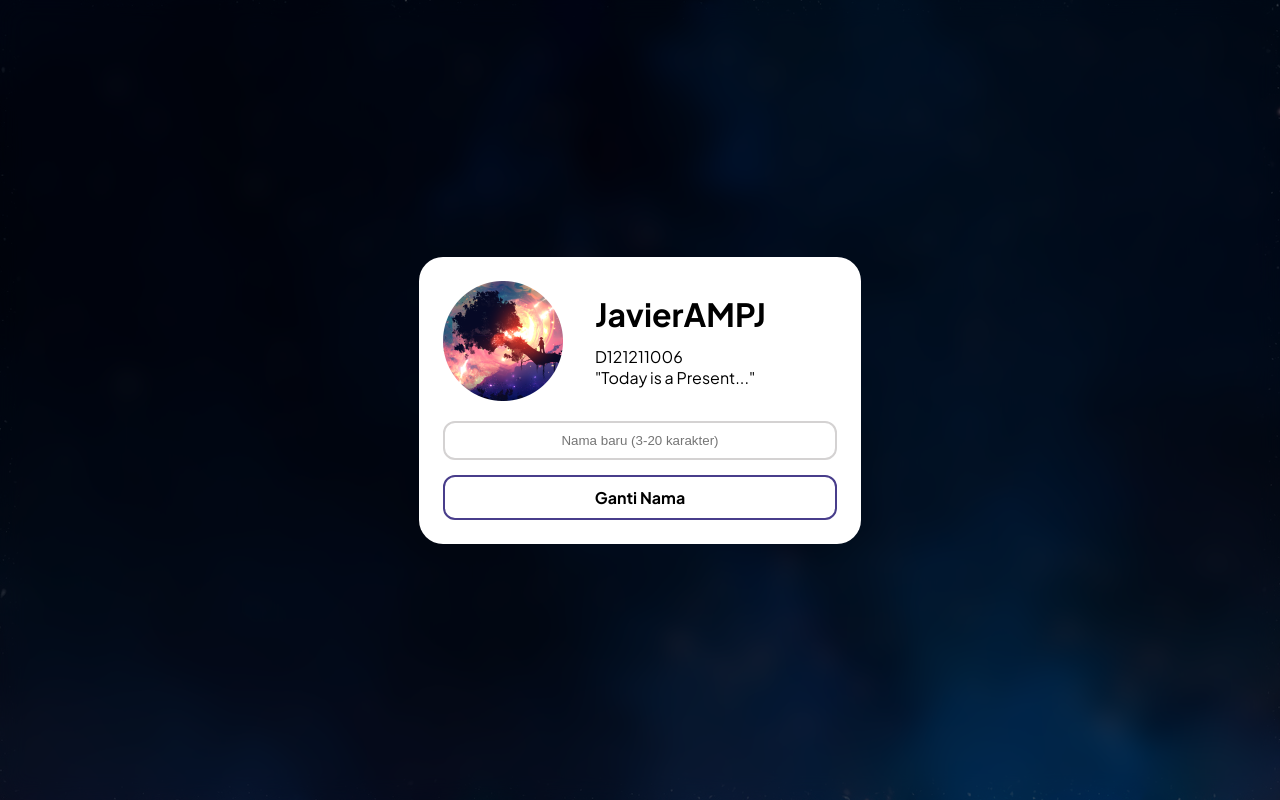
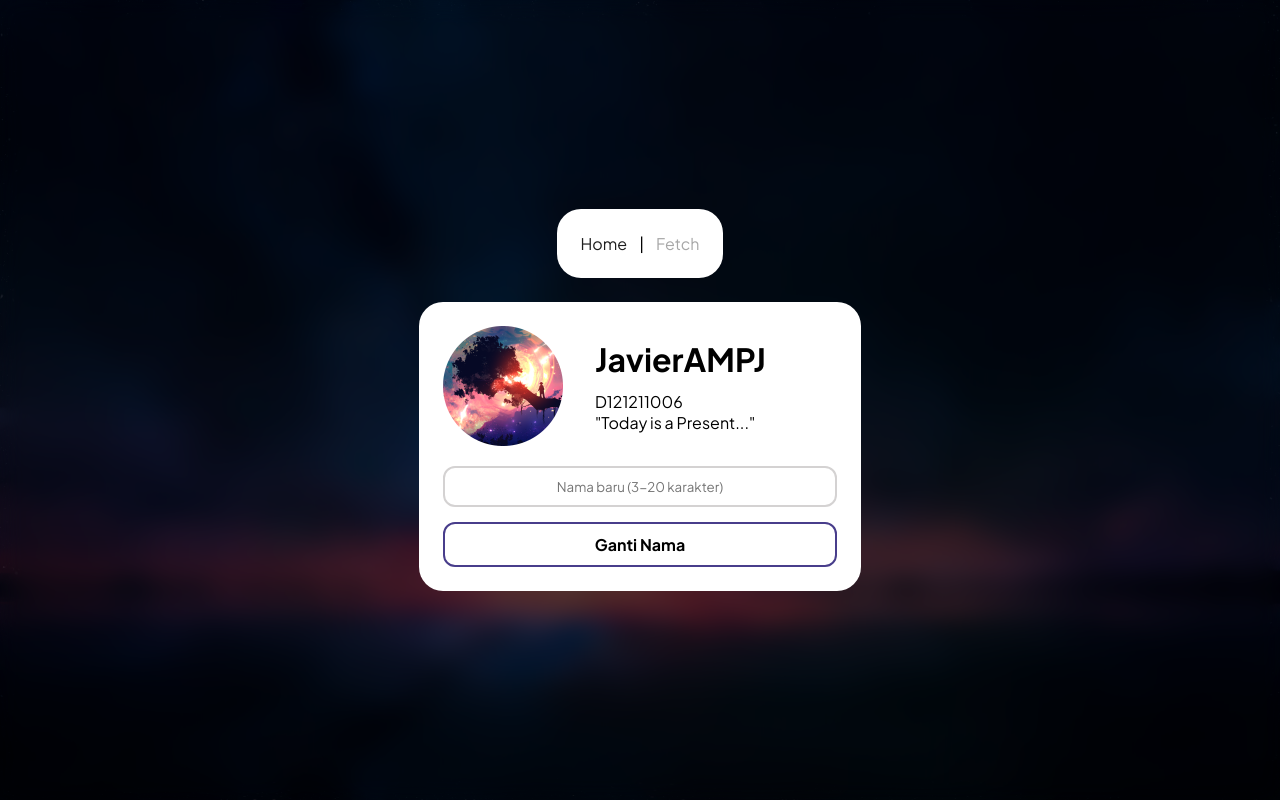
Before and after one commit to JavierAMPJ/banner-pmw2023, a Next.js app: page / in a window 1280 px wide. Built offline with nearby package versions, Linux system fonts and the light colour scheme.

Commit message:
added navbar and diary to fetch API

```diff
--- a/jsconfig.json
+++ b/jsconfig.json
@@ -1,7 +1,7 @@
 {
   "compilerOptions": {
     "paths": {
-      "@/*": ["./src/*"]
+      "@*": ["./src/*"]
     }
   }
 }
--- a/package.json
+++ b/package.json
@@ -9,8 +9,9 @@
     "lint": "next lint"
   },
   "dependencies": {
+    "axios": "^1.6.2",
+    "next": "14.0.1",
     "react": "^18",
-    "react-dom": "^18",
-    "next": "14.0.1"
+    "react-dom": "^18"
   }
 }
--- a/src/app/layout.js
+++ b/src/app/layout.js
@@ -1,3 +1,5 @@
+import Navbar from '@components/navbar/navbar'
+import '@styles/global.css'
 
 export const metadata = {
   title: 'JavierAMPJ',
@@ -7,7 +9,10 @@ export const metadata = {
 export default function RootLayout({ children }) {
   return (
     <html lang="en">
-      <body>{children}</body>
+      <body>
+        <Navbar/>
+        {children}
+      </body>
     </html>
   )
 }
--- a/src/app/page.js
+++ b/src/app/page.js
@@ -2,7 +2,7 @@
 
 import { useState } from 'react'
 import Image from 'next/image'
-import './globals.css'
+import '@styles/home.css'
 
 export default function Home() {
   const [nama, setNama] = useState('JavierAMPJ')
@@ -11,7 +11,7 @@ export default function Home() {
 
   function handlerTekanEnter(event){
     if (event.key === 'Enter'){
-      handlerUbahNama(event)
+      handlerUbahNama()
     }
   }
 
@@ -20,7 +20,7 @@ export default function Home() {
   }
 
   function handlerUbahNama(){
-    if (inputNama.trim() !== '' && inputNama.length > 2){
+    if (inputNama.trim() !== '' && inputNama.length >= 3){
       setNama(inputNama)
       setInputNama('')
       setPlaceholder('Nama Baru (3-20 karakter)')
@@ -34,8 +34,7 @@ export default function Home() {
   }
 
   return (
-    <div className='body'>
-      <div className="background-effect">
+    <>
       <div className="banner-container">
         <div className="header-banner-wrapper">
           <div className="profile-header-banner">
@@ -55,13 +54,12 @@ export default function Home() {
           </div>
         </div>
         <div className="cta-banner-wrapper">
-            <input type='text' placeholder={placeholder} className='cta-input' onInput={handlerInputNama} value={inputNama} onKeyDown={handlerTekanEnter} minLength={3} maxLength={20}/>
+          <input type='text' placeholder={placeholder} className='cta-input' onInput={handlerInputNama} value={inputNama} onKeyDown={handlerTekanEnter} maxLength={20}/>
           <div className='cta-button' onClick={handlerUbahNama}>
             <p>Ganti Nama</p>
           </div>
         </div>
       </div>
-      </div>
-    </div>
+    </>
   )
 }
--- /dev/null
+++ b/src/components/navbar/navbar.css
@@ -0,0 +1,16 @@
+.navbar-container {
+    display: flex;
+    flex-direction: row;
+    column-gap: 12px;
+    background-color: white;
+    padding: 24px;
+    border-radius: 24px;
+}
+
+.default {
+    color: rgb(167, 167, 167);
+}
+
+.active {
+    color: #1E1E1E;
+}
--- /dev/null
+++ b/src/components/navbar/navbar.js
@@ -0,0 +1,25 @@
+'use client'
+
+import '@components/navbar/navbar.css'
+import Link from 'next/link'
+import { usePathname } from 'next/navigation'
+
+const Navbar = () => {
+    const pathname = usePathname();
+
+    return (
+        <div className='navbar-container'>
+            <Link className={`navbar-link ${pathname === '/' ? 'active' : 'default'}`} href="/">
+                Home
+            </Link>
+
+            <p>|</p>
+
+            <Link className={`navbar-link ${pathname === '/diary' ? 'active' : 'default'}`} href="/diary">
+                Fetch
+            </Link>
+        </div>
+    );
+};
+
+export default Navbar;
--- /dev/null
+++ b/src/styles/global.css
@@ -0,0 +1,25 @@
+@import url('https://fonts.googleapis.com/css2?family=Plus+Jakarta+Sans:wght@300;400;700&display=swap');
+
+*{
+    padding: 0;
+    margin: 0;
+    box-sizing: border-box;
+    text-decoration: none;
+    font-family: Plus Jakarta Sans;
+}
+
+body{
+    width: 100vw;
+    height: 100vh;
+    display: flex;
+    flex-direction: column;
+    align-items: center;
+    row-gap: 24px;
+    justify-content: center;
+    background-color: rgba(0, 0, 0, 0.5);
+    backdrop-filter: blur(12px);
+    background-image: linear-gradient(rgba(0, 0, 0, 0.5), rgba(0, 0, 0, 0.75)), url(/assets/bg.jpg);
+    background-size: cover;
+    background-position: center;
+    background-repeat: no-repeat;
+}
--- a/src/app/globals.css
+++ b/src/styles/home.css
@@ -1,15 +1,7 @@
 @import url('https://fonts.googleapis.com/css2?family=Plus+Jakarta+Sans:wght@300;400;700&display=swap');
-
-*{
-  padding: 0;
-  margin: 0;
-  box-sizing: border-box;
-  text-decoration: none;
-}
 
 h1, p{
   color: black;
-  font-family: Plus Jakarta Sans;
 }
 
 h1{
@@ -22,23 +14,6 @@ p{
   font-weight: 400;
   font-size: 16px;
   line-height: normal;
-}
-
-.body{
-  background-image: url(/assets/bg.jpg);
-  width: 100vw;
-  height: 100vh;
-}
-
-.background-effect {
-  width: 100vw;
-  height: 100vh;
-  display: flex;
-  flex-direction: column;
-  align-items: center;
-  justify-content: center;
-  background-color: rgba(0, 0, 0, 0.5);
-  backdrop-filter: blur(12px);
 }
 
 .profile-header-banner{
```
Also changed, not shown: src/app/diary/page.js (added, +45 -0 lines), src/styles/diary.css (added, +38 -0 lines), 1 other file (tests, documents, lock files or other folders). Lines whose indentation alone changed are shown as unchanged.
